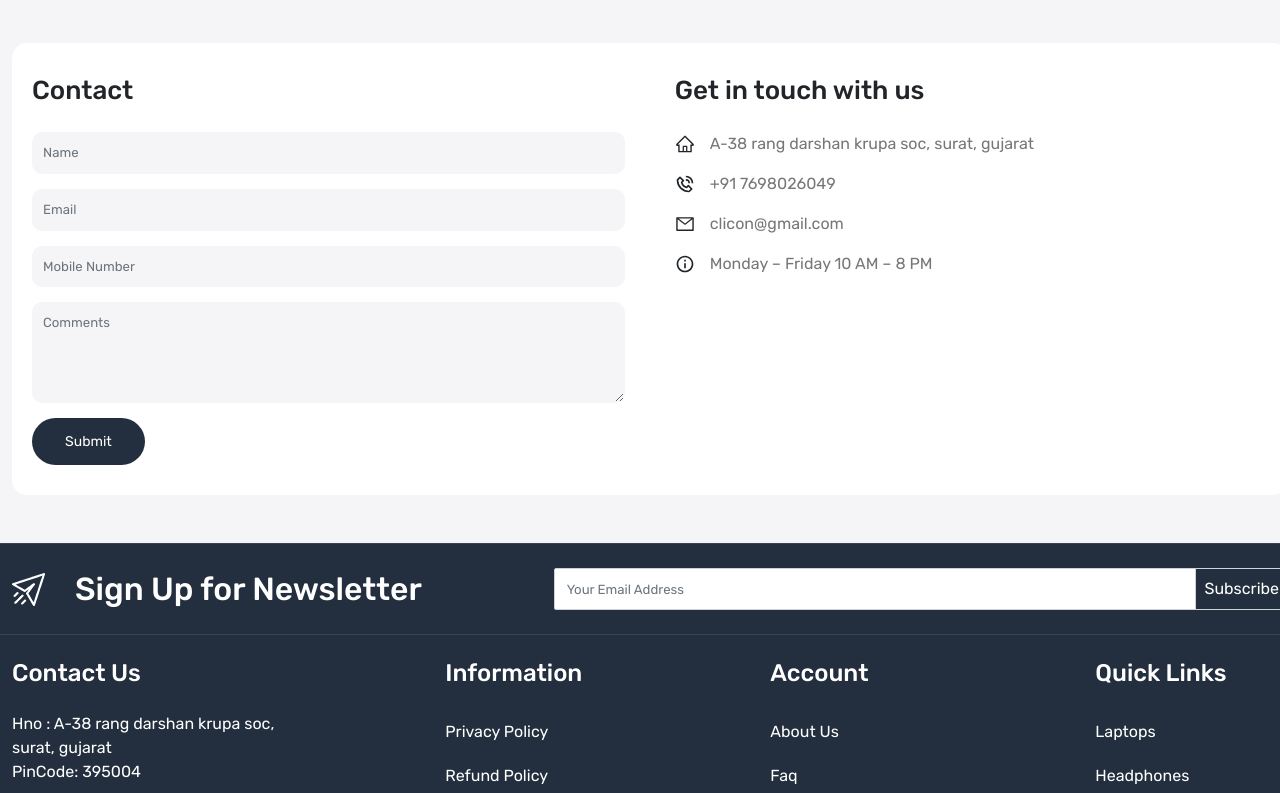
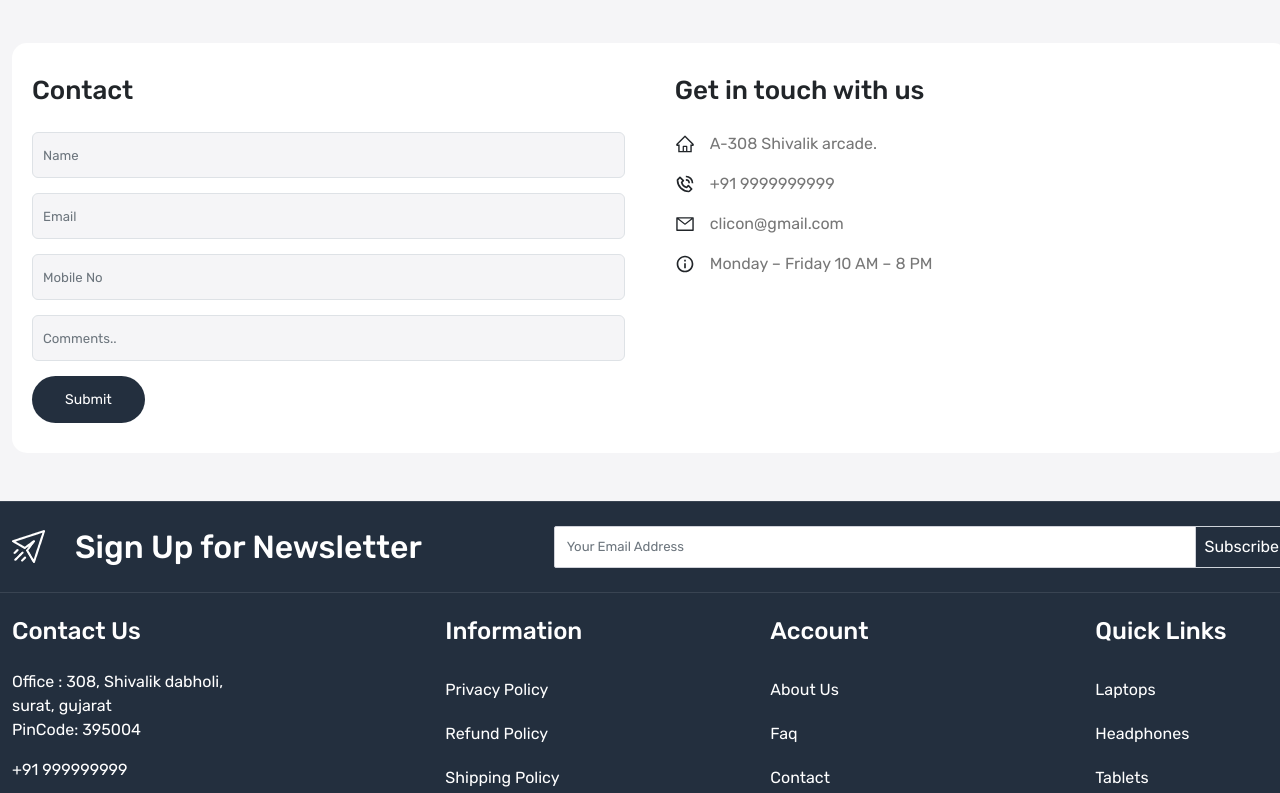
Before and after one commit to Kalsariya-piyush/Ecomm, a React (Create React App) app: page /contact in a window 1280 px wide. Shown: the part 720-1513 px from the top of the page. Built offline with nearby package versions, Linux system fonts and the light colour scheme; no server answers.

Commit message:
Enquiry and Profile update

```diff
--- a/src/components/Footer.js
+++ b/src/components/Footer.js
@@ -38,15 +38,14 @@ const Footer = () => {
               <h4 className="text-white mb-4">Contact Us</h4>
               <div>
                 <address className="text-white fs-6">
-                  Hno : A-38 rang darshan krupa soc, <br /> surat, gujarat{' '}
-                  <br />
+                  Office : 308, Shivalik dabholi, <br /> surat, gujarat <br />
                   PinCode: 395004
                 </address>
                 <a
                   href="tel:+91 7698026049"
                   className="mt-3 d-block mb-1 text-white"
                 >
-                  +91 7698026049
+                  +91 999999999
                 </a>
                 <a
                   href="mailto:clicon@gmail.com"
--- a/src/functions/auththenticaion.js
+++ b/src/functions/auththenticaion.js
@@ -99,7 +99,52 @@ const resetPasswordHandler = async (hash, password) => {
   return res;
 };
 
+const EditUserProfileHandler = async (data) => {
+  const body = {
+    password: data.password,
+    firstname: data.firstName,
+    lastname: data.lastName,
+    mobile: data.mobileNo,
+    address: data.address,
+  };
+
+  return await axios.put(
+    `${process.env.REACT_APP_API_ENDPOINT}/user/edit-user`,
+    body,
+    {
+      headers: {
+        'Content-Type': 'application/json',
+        Authorization: `Bearer ${token()}`,
+      },
+      withCredentials: true,
+    }
+  );
+};
+
+const CreateEnquiryHandler = async (data) => {
+  const body = {
+    name: data.name,
+    email: data.email,
+    mobile: data.mobileNo,
+    comment: data.comments,
+  };
+
+  return await axios.post(
+    `${process.env.REACT_APP_API_ENDPOINT}/enquiry`,
+    body,
+    {
+      headers: {
+        'Content-Type': 'application/json',
+        Authorization: `Bearer ${token()}`,
+      },
+      withCredentials: true,
+    }
+  );
+};
+
 export {
+  CreateEnquiryHandler,
+  EditUserProfileHandler,
   GetCurrentUser,
   HandleLogout,
   LoginHandler,
--- a/src/pages/Contact.js
+++ b/src/pages/Contact.js
@@ -1,11 +1,75 @@
-import React from 'react';
+import { useFormik } from 'formik';
+import React, { useState } from 'react';
 import { AiOutlineHome, AiOutlineMail } from 'react-icons/ai';
 import { BiInfoCircle, BiPhoneCall } from 'react-icons/bi';
+import { toast } from 'react-toastify';
+import * as yup from 'yup';
 import BreadCrumb from '../components/BreadCrumb';
 import Container from '../components/Container';
+import CustomInput from '../components/CustomInput';
 import Meta from '../components/Meta';
+import { CreateEnquiryHandler } from '../functions/auththenticaion';
 
 const Contact = () => {
+  const [isLoading, setIsLoading] = useState(false);
+
+  const {
+    handleBlur,
+    handleChange,
+    handleSubmit,
+    errors,
+    touched,
+    values,
+    resetForm,
+  } = useFormik({
+    initialValues: {
+      name: '',
+      mobileNo: '',
+      email: '',
+      password: '',
+      comments: '',
+    },
+
+    validationSchema: yup.object({
+      name: yup.string().required('Please enter a name'),
+      mobileNo: yup
+        .string()
+        .matches(/^[0-9]{10}$/, 'Mobile number must be 10 digits')
+        .required('Please enter a mobile number'),
+      email: yup
+        .string()
+        .email('Please Enter valid email address')
+        .required('Please enter a email address'),
+      comments: yup.string().required('Please enter a address'),
+    }),
+
+    onSubmit: (value) => {
+      setIsLoading(true);
+
+      CreateEnquiryHandler(value)
+        .then((res) => {
+          if (res?.data && res?.data?._id) {
+            toast.success('Your message submitted successfully.');
+            resetForm();
+          }
+        })
+        .catch((err) => {
+          if (err?.response?.data?.message === 'User Already Exists') {
+            toast.error(err?.response?.data?.message);
+          } else if (
+            err?.response?.data?.message?.includes('mobile_1 dup key')
+          ) {
+            toast.error(
+              'Mobile number is already registered please try with another mobile number'
+            );
+          }
+        })
+        .finally(() => {
+          setIsLoading(false);
+        });
+    },
+  });
+
   return (
     <>
       <Meta title={'Contact Us'} />
@@ -14,7 +78,7 @@ const Contact = () => {
         <div className="row">
           <div className="col-12">
             <iframe
-              src="https://www.google.com/maps/embed?pb=!1m18!1m12!1m3!1d6986.771103663534!2d76.99275607711007!3d28.886888929272477!2m3!1f0!2f0!3f0!3m2!1i1024!2i768!4f13.1!3m3!1m2!1s0x390da5e51463d4c9%3A0xe5a485e2ac7c3d4a!2sMandaura%2C%20Haryana%20131103!5e0!3m2!1sen!2sin!4v1669909087902!5m2!1sen!2sin"
+              src="https://www.google.com/maps/embed?pb=!1m18!1m12!1m3!1d3718.934492301182!2d72.81109339999999!3d21.2344461!2m3!1f0!2f0!3f0!3m2!1i1024!2i768!4f13.1!3m3!1m2!1s0x3be04fb2ceeef58b%3A0x330ae60f6f2cc344!2sShivalik!5e0!3m2!1sen!2sin!4v1711035251198!5m2!1sen!2sin"
               width="600"
               height="450"
               className="border-0 w-100"
@@ -27,40 +91,93 @@ const Contact = () => {
             <div className="contact-inner-wrapper d-flex justify-content-between ">
               <div>
                 <h3 className="contact-title mb-4">Contact</h3>
-                <form action="" className="d-flex flex-column gap-15">
+                <form
+                  onSubmit={handleSubmit}
+                  className="d-flex flex-column gap-15"
+                >
                   <div>
-                    <input
+                    <CustomInput
                       type="text"
-                      className="form-control"
+                      id="name"
+                      name="name"
                       placeholder="Name"
+                      style={{
+                        height: 46,
+                        borderRadius: 6,
+                      }}
+                      value={values?.name}
+                      onChange={handleChange}
+                      onBlur={handleBlur}
+                      error={touched?.name && errors?.name}
                     />
                   </div>
                   <div>
-                    <input
-                      type="email"
-                      className="form-control"
+                    <CustomInput
+                      type="text"
+                      id="email"
+                      name="email"
                       placeholder="Email"
+                      style={{
+                        height: 46,
+                        borderRadius: 6,
+                      }}
+                      value={values?.email}
+                      onChange={handleChange}
+                      onBlur={handleBlur}
+                      error={touched?.email && errors?.email}
                     />
                   </div>
                   <div>
-                    <input
-                      type="tel"
-                      className="form-control"
-                      placeholder="Mobile Number"
+                    <CustomInput
+                      type="text"
+                      id="mobileNo"
+                      name="mobileNo"
+                      placeholder="Mobile No"
+                      style={{
+                        height: 46,
+                        borderRadius: 6,
+                      }}
+                      value={values?.mobileNo}
+                      onChange={handleChange}
+                      onBlur={handleBlur}
+                      error={touched?.mobileNo && errors?.mobileNo}
+                      onKeyDown={(e) => {
+                        if (
+                          !/[0-9]/.test(e.key) &&
+                          e.key !== 'Backspace' &&
+                          e.key !== 'Delete' &&
+                          e.key !== 'ArrowLeft' &&
+                          e.key !== 'ArrowRight'
+                        ) {
+                          e.preventDefault();
+                        }
+                      }}
                     />
                   </div>
                   <div>
-                    <textarea
-                      name=""
-                      id=""
-                      className="w-100 form-control"
-                      cols="30"
-                      rows="4"
-                      placeholder="Comments"
-                    ></textarea>
+                    <CustomInput
+                      type="text"
+                      id="comments"
+                      name="comments"
+                      placeholder="Comments.."
+                      style={{
+                        height: 46,
+                        borderRadius: 6,
+                      }}
+                      value={values?.comments}
+                      onChange={handleChange}
+                      onBlur={handleBlur}
+                      error={touched?.comments && errors?.comments}
+                    />
                   </div>
                   <div>
-                    <button className="button border-0">Submit</button>
+                    <button
+                      type="submit"
+                      disabled={isLoading}
+                      className="button border-0"
+                    >
+                      {isLoading ? 'Loading...' : 'Submit'}
+                    </button>
                   </div>
                 </form>
               </div>
@@ -70,13 +187,11 @@ const Contact = () => {
                   <ul className="ps-0">
                     <li className="mb-3 d-flex gap-15 align-items-center">
                       <AiOutlineHome className="fs-5" />
-                      <address className="mb-0">
-                        A-38 rang darshan krupa soc, surat, gujarat
-                      </address>
+                      <address className="mb-0">A-308 Shivalik arcade.</address>
                     </li>
                     <li className="mb-3 d-flex gap-15 align-items-center">
                       <BiPhoneCall className="fs-5" />
-                      <a href="tel:+91 7698026049">+91 7698026049</a>
+                      <a href="tel:+91 7698026049">+91 9999999999</a>
                     </li>
                     <li className="mb-3 d-flex gap-15 align-items-center">
                       <AiOutlineMail className="fs-5" />
--- a/src/pages/SingleProduct.js
+++ b/src/pages/SingleProduct.js
@@ -42,6 +42,7 @@ const SingleProduct = () => {
         setIsLoading(true);
         const res = await GetProductById(productId);
         setProductData(res);
+        setColor(res?.color[0]);
       } catch (err) {
         console.log('Error >> ', err);
       } finally {
```
Also changed, not shown: src/pages/Profile.js (+28 -4 lines).
